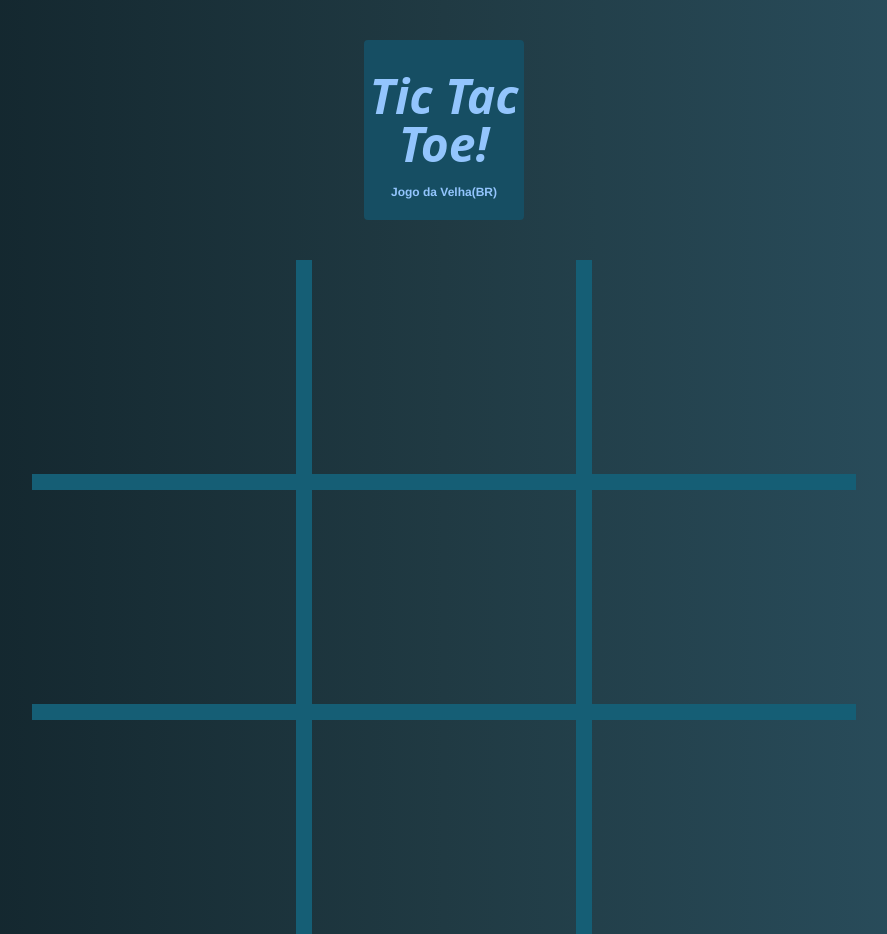
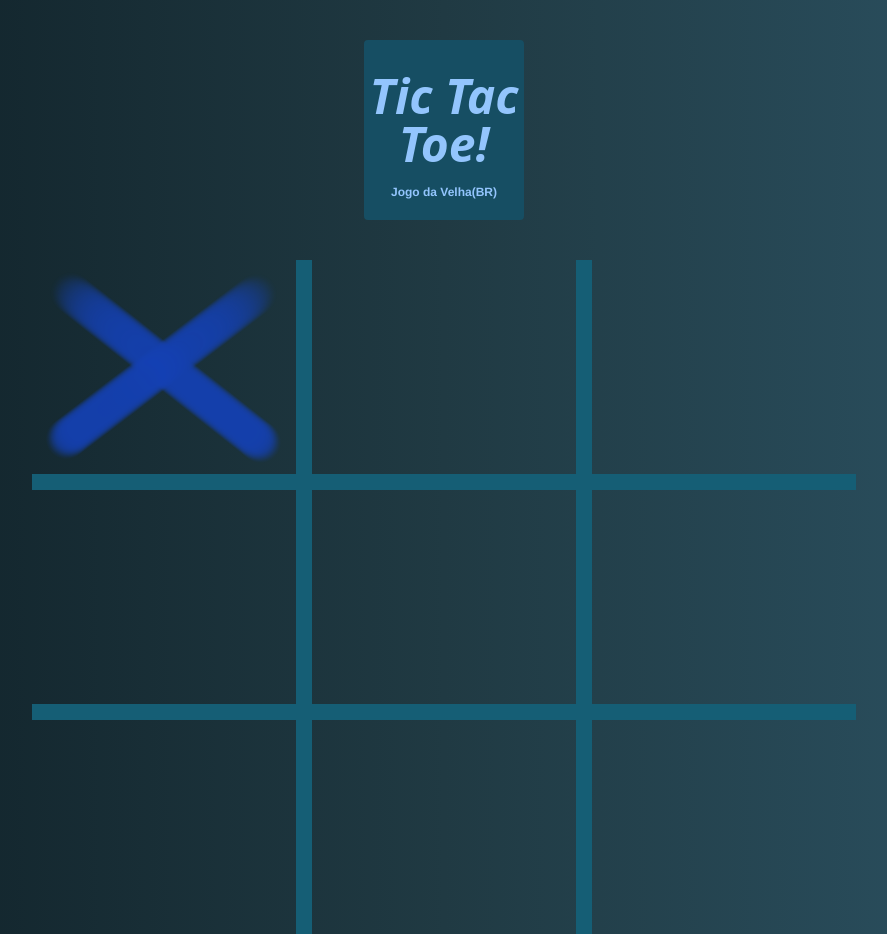
Before and after one commit to 101is5/tictactoe, a React (Create React App) app: page / in a window 1280 px wide. Shown: the whole page, without its empty margins (196-1083 px from the left). Built offline with nearby package versions, Linux system fonts and the light colour scheme.

Commit message:
oijoijhhhhh

```diff
--- a/src/Game.jsx
+++ b/src/Game.jsx
@@ -2,7 +2,7 @@ import { useState } from "react"
 
 export default function Game(props) {
 
-    const [mark1, setMark1] = useState("blank.png")
+    const [mark1, setMark1] = useState("x.png")
     const [mark2, setMark2] = useState("blank.png")
     const [mark3, setMark3] = useState("blank.png")
     const [mark4, setMark4] = useState("blank.png")
```
